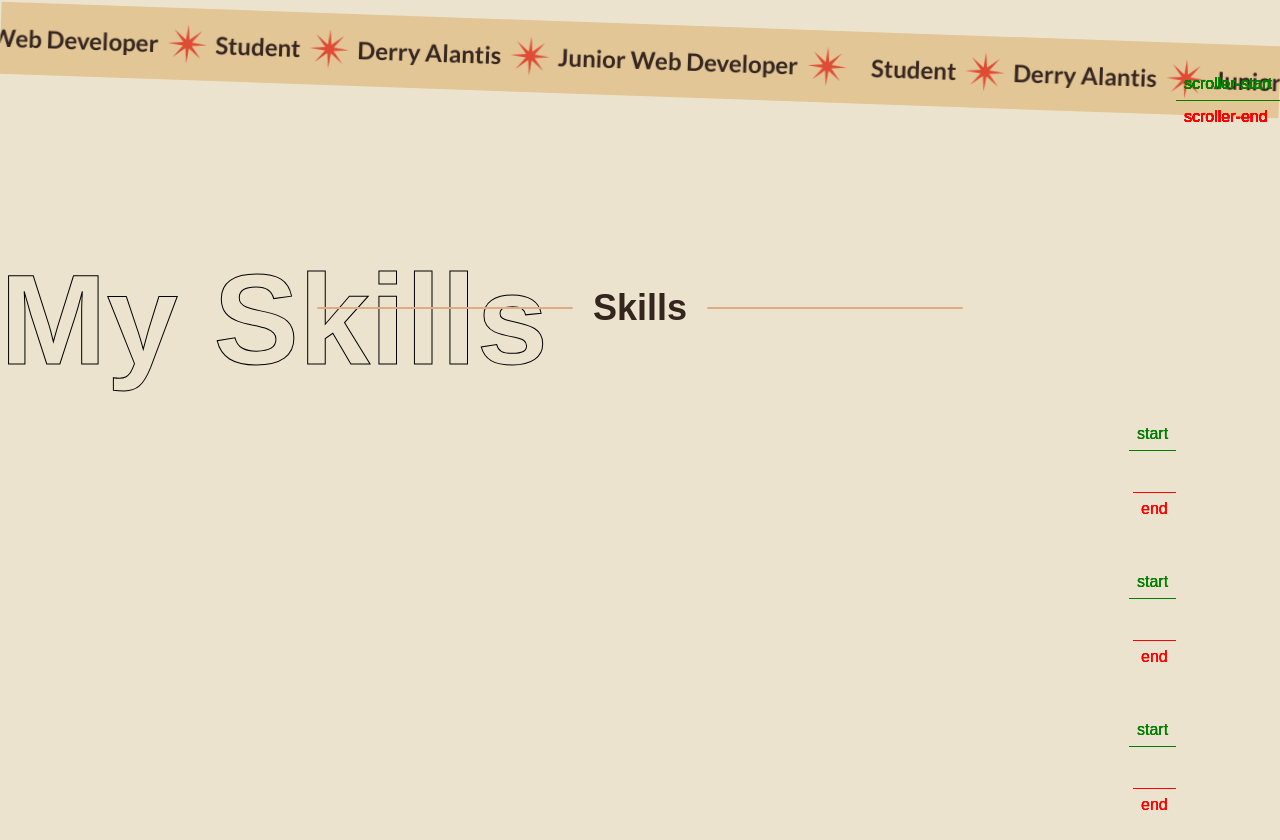
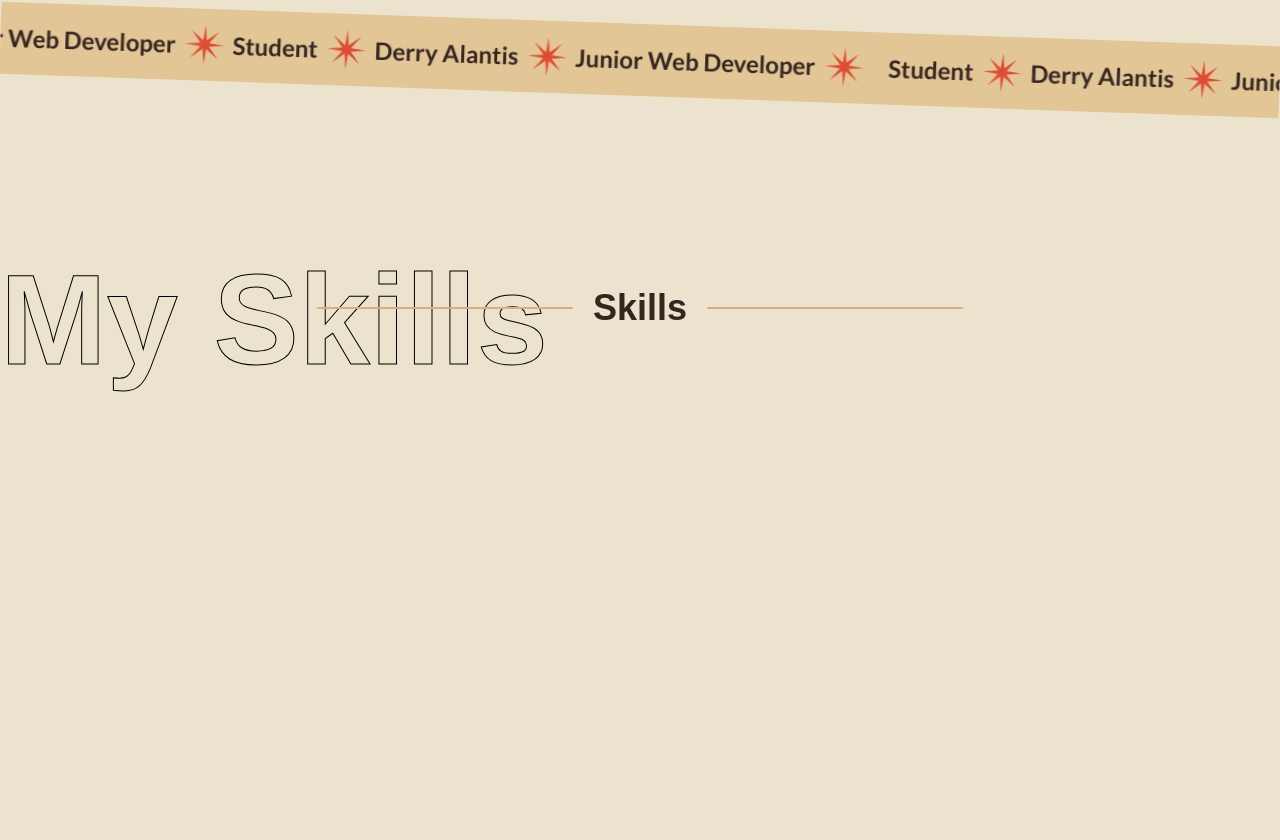
Before and after one commit to RyAlaan/portoalan, a Next.js app: page / in a window 1280 px wide. Shown: the part 660-1500 px from the top of the page. Built offline with nearby package versions, Linux system fonts and the light colour scheme; a web font is replaced by a local one.

Commit message:
some changes

```diff
--- a/src/components/layouts/Skills/index.tsx
+++ b/src/components/layouts/Skills/index.tsx
@@ -40,7 +40,7 @@ const SkillsLayout = () => {
             opacity: 1,
             x: 0,
             scrollTrigger: {
-              markers: true,
+              // markers: true,
               start: "center 95%",
               end: "bottom 95%",
               trigger: e,
@@ -56,7 +56,7 @@ const SkillsLayout = () => {
   return (
     <div
       id="skills"
-      className="relative w-full min-h-[200vh] px-32 py-28 flex flex-col gap-y-20"
+      className="relative w-full px-32 py-28 flex flex-col gap-y-20"
     >
       <div className="w-full gap-x-5 flex flex-row items-center justify-center z-10">
         <span className="w-64 h-0.5 bg-secondary rounded-full"></span>
```
